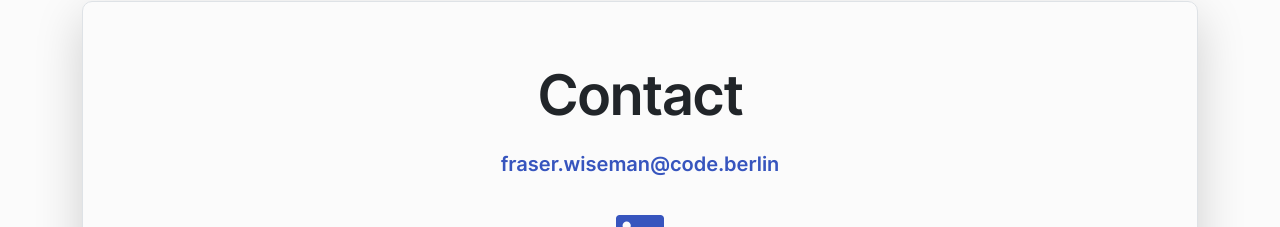
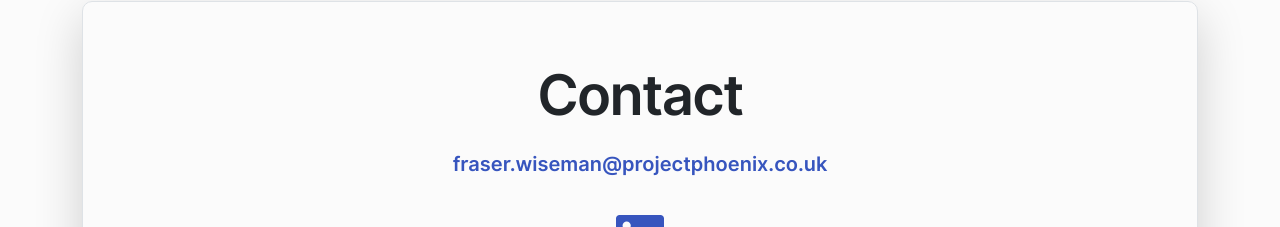
Before and after one commit to fraserwiseman/Project-Phoenix-website, a website: page support.html in a window 1280 px wide. Shown: the part 921-1148 px from the top of the page. Drawn offline with Linux system fonts and the light colour scheme; no server answers; files whose address does not match are found by name; a web font is replaced by a local one.

Commit message:
Update support.html

```diff
--- a/support.html
+++ b/support.html
@@ -75,7 +75,7 @@
                     <div class="rounded border shadow-lg">
                             <h2 class="display-4 mx-xl-6"></br>Contact</h2>
                             </p>
-                            <a href="mailto:fraser.wiseman@code.berlin" class="lead">fraser.wiseman@code.berlin </br></br></a>
+                            <a href="mailto:fraser.wiseman@code.berlin" class="lead">fraser.wiseman@projectphoenix.co.uk</br></br></a>
                             <div data-toggle="tooltip" title="linkedin" class="m-1">
                                 <a href="https://www.linkedin.com/in/fraser-wiseman-3633a8198" target="_blank">
                                     <img class="icon icon-lg bg-primary" src="assets/img/icons/social/linkedin.svg" alt="linkedin icon" data-inject-svg /></a>
```
